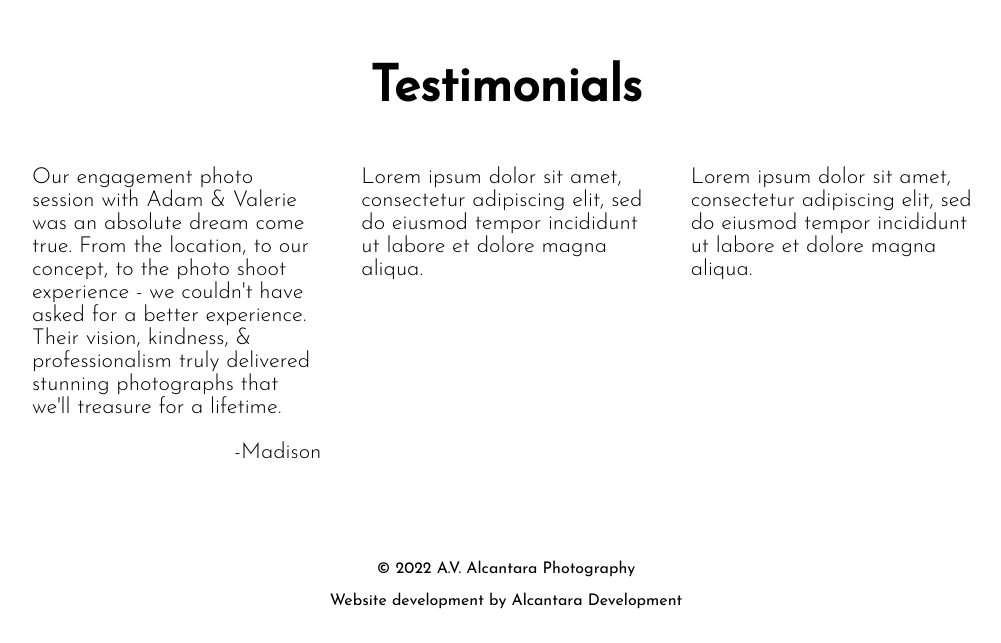
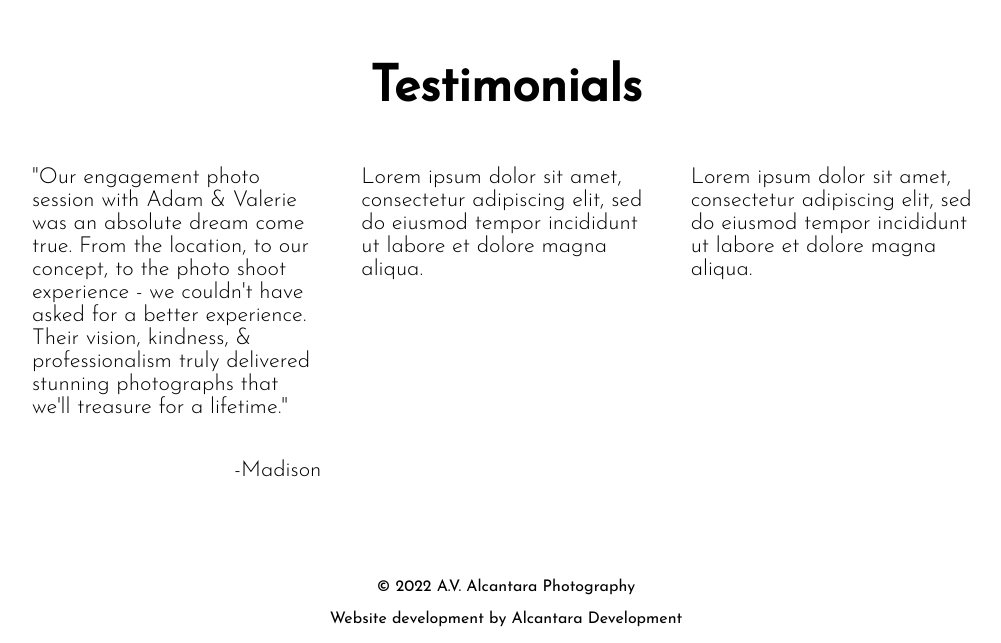
Before and after one commit to adamalcantara/avalcantaraphotography, a React (Create React App) app: page /about in a window 1280 px wide. Shown: the part 2075-2718 px from the top of the page, without its empty margins (134-1135 px from the left). Built offline with nearby package versions, Linux system fonts and the light colour scheme.

Commit message:
Quotations added to a quote

```diff
--- a/src/Pages/About/About.css
+++ b/src/Pages/About/About.css
@@ -71,6 +71,7 @@
 
 .testimonialSig {
     text-align: right;
+    margin-top: 40px;
 }
 
 #middleTestimonial {
--- a/src/Pages/About/About.js
+++ b/src/Pages/About/About.js
@@ -55,7 +55,7 @@ const About = () => {
         <div id="testimonials">
 
           <div className="testimonialCard">
-                <p>Our engagement photo session with Adam &amp; Valerie was an absolute dream come true. From the location, to our concept, to the photo shoot experience - we couldn&#39;t have asked for a better experience. Their vision, kindness, &amp; professionalism truly delivered stunning photographs that we&#39;ll treasure for a lifetime.</p>
+                <p>"Our engagement photo session with Adam &amp; Valerie was an absolute dream come true. From the location, to our concept, to the photo shoot experience - we couldn&#39;t have asked for a better experience. Their vision, kindness, &amp; professionalism truly delivered stunning photographs that we&#39;ll treasure for a lifetime."</p>
                 <p className='testimonialSig'>-Madison</p>
           </div>
 
```
